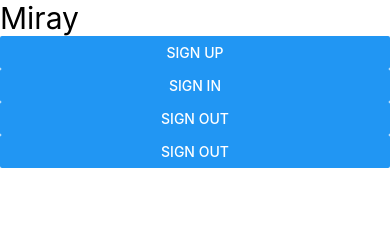
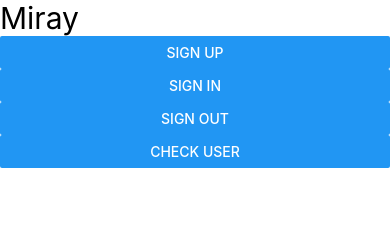
Before and after one commit to Harhat18/RNFirebase, a React Native app: screen / in a window 390 px wide. Shown: the top 225 px of the page. Built offline with nearby package versions, Linux system fonts and the light colour scheme.

Commit message:
Add commit firebase Check User

```diff
--- a/App.tsx
+++ b/App.tsx
@@ -33,7 +33,7 @@ const App = () => {
       <Button title="Sign Up" onPress={signUp} />
       <Button title="Sign In" onPress={signIn} />
       <Button title="Sign Out" onPress={signOut} />
-      <Button title="Sign Out" onPress={signOut} />
+      <Button title="Check User" onPress={signOut} />
     </SafeAreaView>
   );
 };
```
